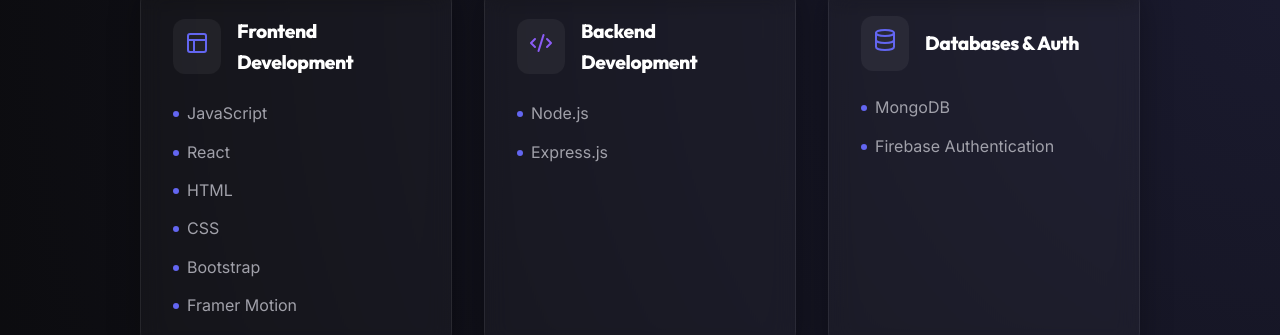
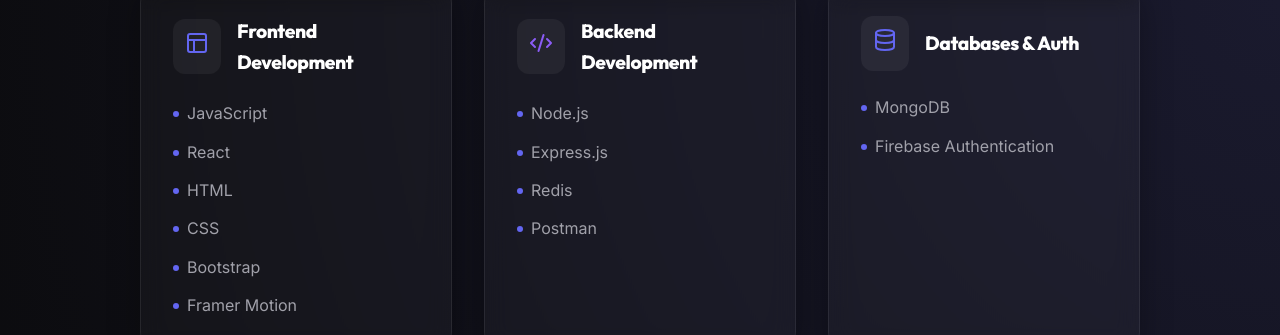
Before and after one commit to shkshhnwz/portfolio, a React app: page / in a window 1280 px wide. Shown: the part 2400-2735 px from the top of the page. Built offline with nearby package versions, Linux system fonts and the light colour scheme; the HTML template or start-up script is replaced by a standard one.

Commit message:
Newly learned Backend skills added

```diff
--- a/src/components/Skills.jsx
+++ b/src/components/Skills.jsx
@@ -13,7 +13,7 @@
     {
       title: "Backend Development",
       icon: <Code2 className="text-gradient" size={24} style={{ color: 'var(--accent-secondary)' }} />,
-      skills: ["Node.js", "Express.js"]
+      skills: ["Node.js", "Express.js","Redis","Postman"]
     },
     {
       title: "Databases & Auth",
```
